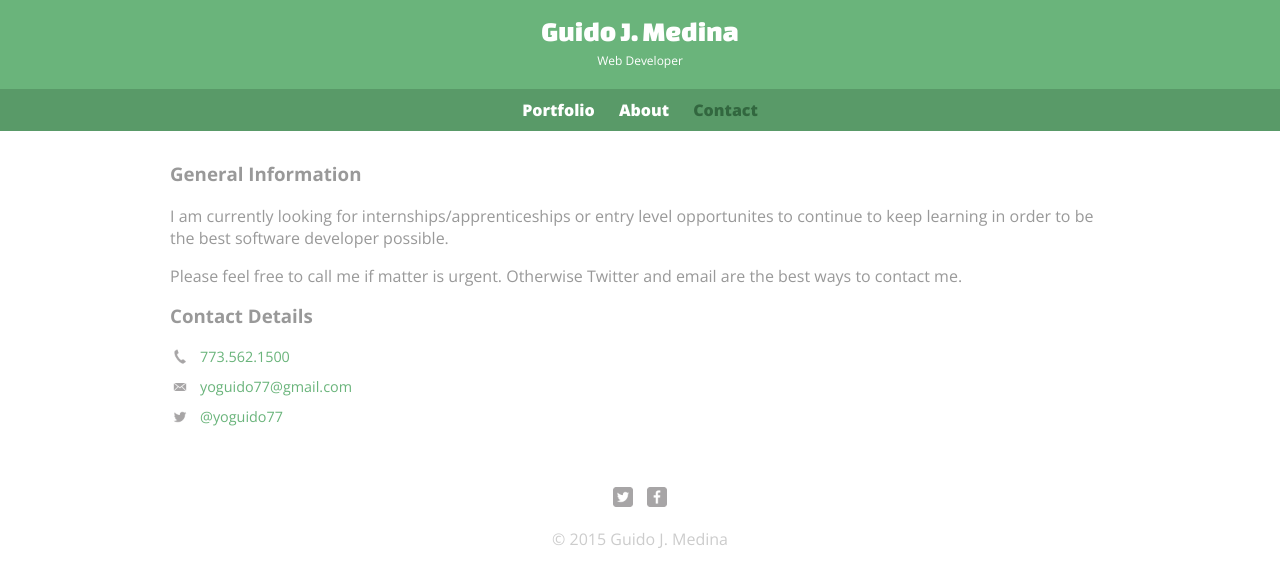
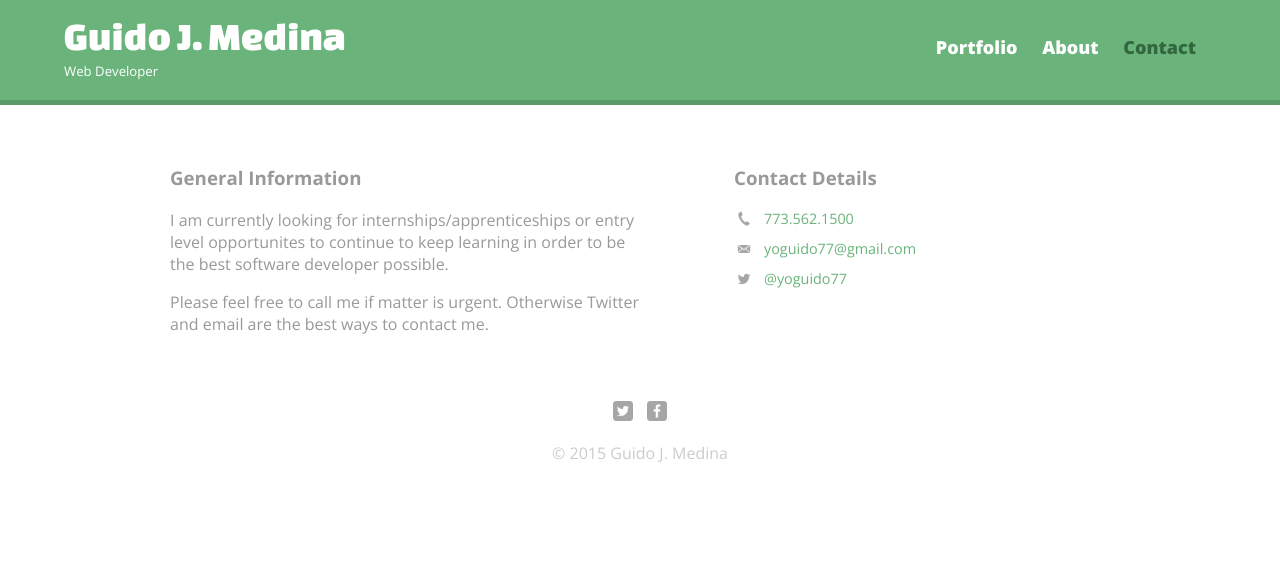
Before and after one commit to yoguido77/currentwebsite, a plain HTML site: page contact.html in a window 1280 px wide. Drawn offline with nearby package versions, Linux system fonts and the light colour scheme.

Commit message:
finished responsive web design

```diff
--- a/contact.html
+++ b/contact.html
@@ -6,6 +6,8 @@
     <link rel="stylesheet" href="css/normalize.css">
     <link href='http://fonts.googleapis.com/css?family=Changa+One|Open+Sans:400italic,700italic,400,700,800' rel='stylesheet' type='text/css'>
     <link rel="stylesheet" href="css/main.css">
+    <link rel="stylesheet" href="css/responsive.css">
+    <meta name="viewport" content="width=device-width, initial-scale=1.0">
   </head>
   <body>
     <header>
@@ -23,13 +25,13 @@
       </nav>
     </header>
     <div id="wrapper">
-      <section>
+      <section id="primary">
         <h3>General Information</h3>
         <p>I am currently looking for internships/apprenticeships or entry level opportunites to continue to keep learning in order to be the best software developer possible.</p>
         <p>Please feel free to call me if matter is urgent. Otherwise Twitter and email are the best ways to contact me.</p>
 
       </section>
-      <section>
+      <section id="secondary">
         <h3>Contact Details</h3>
           <ul class="contact-info">
             <li class="phone"><a href="tel:773-562-1500">773.562.1500</a></li>
--- /dev/null
+++ b/css/responsive.css
@@ -0,0 +1,88 @@
+@media screen and (min-width: 480px) {
+
+/*****************
+TWO COLUMN LAYOUT
+*****************/
+
+  #primary {
+    width: 50%;
+    float: left;
+  }
+
+  #secondary {
+    width: 40%;
+    float: right;
+  }
+
+/*****************
+math for three column layout
+  figuring out exact width we need.
+  3 * 5 (total margin)= 15%
+  100% - 15% = 85%
+  85/3 = 28.333333333
+*****************/
+
+/*****************
+Page: PORTFOLIO
+*****************/
+
+  #gallery li {
+    width: 28.3333%
+  }
+
+  #gallery li:nth-child(4n) {
+    clear: left;
+  }
+
+/*****************
+Page: ABOUT
+*****************/
+
+  .profile-photo {
+    float: left;
+    margin: 0 5% 80px 0;
+  }
+}
+
+
+
+
+@media screen and (min-width: 660px) {
+
+/*****************
+Page: HEADER
+*****************/
+
+  nav {
+    background: none;
+    float: right;
+    font-size: 1.125em;
+    margin-right: 5%;
+    text-align: right;
+    width: 45%;
+  }
+
+  #logo {
+    float: left;
+    margin-left: 5%;
+    text-align: left;
+    width: 45%
+
+  }
+
+  h1 {
+    font-size: 2.5em;
+  }
+
+  h2 {
+    font-size: 0.825em;
+    margin-bottom: 20px;
+
+  }
+
+  header {
+    border-bottom: 5px solid #599a68;
+    margin-bottom: 60px;
+  }
+
+}
```
Also changed, not shown: about.html (+2 -0 lines), css/main.css (+12 -0 lines), index.html (+2 -0 lines), img/nick.jpg (deleted).
